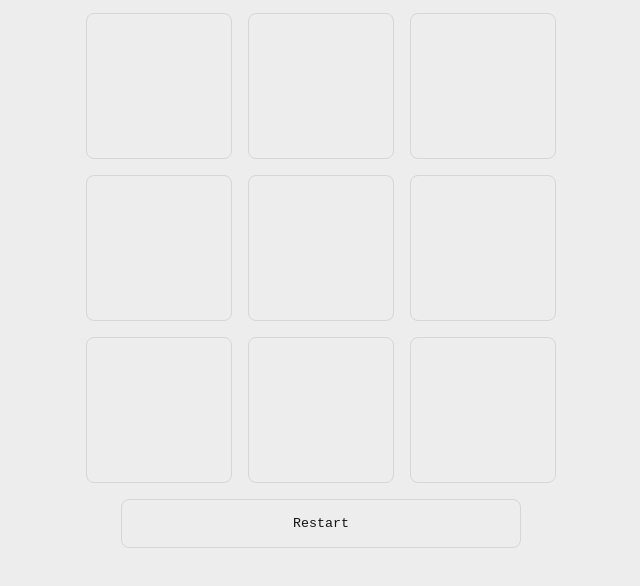
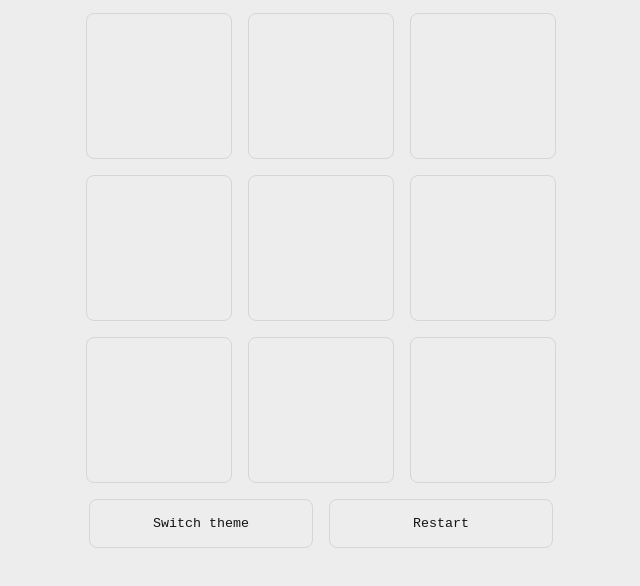
Before and after one commit to Fillipe143/TicTacToeGame, a plain HTML site: page index.html in a window 1280 px wide. Shown: the part 164-750 px from the top of the page, without its empty margins (319-959 px from the left). Drawn offline with Linux system fonts and the light colour scheme.

Commit message:
added button-group

```diff
--- a/css/style.css
+++ b/css/style.css
@@ -73,10 +73,18 @@ body {
     font-size: xx-large;
 }
 
+.button-group {
+    width: 100%;
+
+    display: flex;
+    flex-direction: row;
+    justify-content: space-between;
+}
+
 button {
-    width: 50vh;
+    width: 100%;
+    margin: 1vh;
 
-    margin: 1vh;
     padding: 2vh;
     border-radius: 1vh;
     border: 1pt solid;
@@ -102,8 +110,6 @@ button {
     }
 
     button {
-        width: 50vw;
-
         margin: 1vw;
         padding: 1vw;
         border-radius: 1vw;
--- a/index.html
+++ b/index.html
@@ -32,7 +32,10 @@
             <div class="board-item"></div>
         </div>
 
-        <button>Restart</button>
+        <div class="button-group">
+            <button>Switch theme</button>
+            <button>Restart</button>
+        </div>
     </div>
 
     <script src="./js/script.js" type="module"></script>
```
